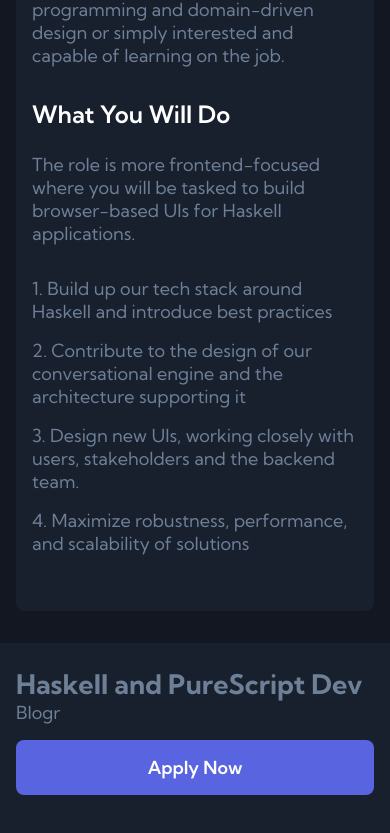
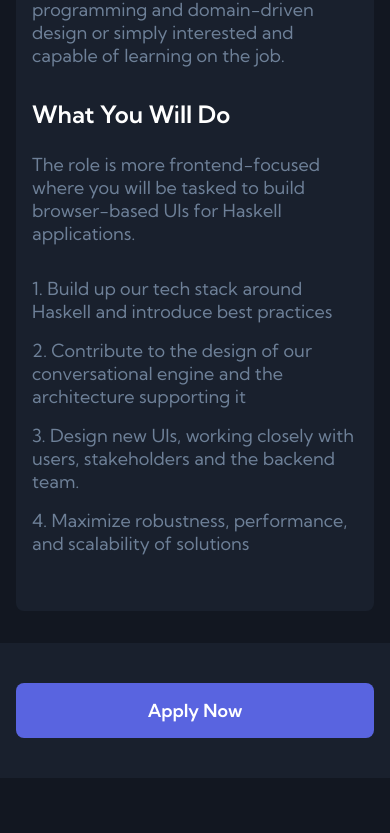
Before and after one commit to Paienobe/Devjobs-webapp, a React (Create React App) app: page /jobs/Blogr in a window 390 px wide. Shown: the part 1355-2188 px from the top of the page. After the commit the page ends 2133 px from the top, so only its background shows below. Built offline with nearby package versions, Linux system fonts and the light colour scheme.

Commit message:
fixed minor bug

```diff
--- a/src/components/footer/Footer.tsx
+++ b/src/components/footer/Footer.tsx
@@ -14,18 +14,14 @@ const Footer = ({
   const { isDark } = useGlobalContext()!
   return (
     <footer style={!isDark ? { backgroundColor: 'white' } : {}}>
-      <div>
-        <h2
-          style={
-            !isDark && window.innerWidth >= 950
-              ? { color: 'var(--secondaryBackground)' }
-              : {}
-          }
-        >
-          {position}
-        </h2>
-        <p>{company}</p>
-      </div>
+      {window.innerWidth >= 950 && (
+        <div>
+          <h2 style={!isDark ? { color: 'var(--secondaryBackground)' } : {}}>
+            {position}
+          </h2>
+          <p>{company}</p>
+        </div>
+      )}
       <a href={apply} className='apply_btn'>
         Apply Now
       </a>
```
